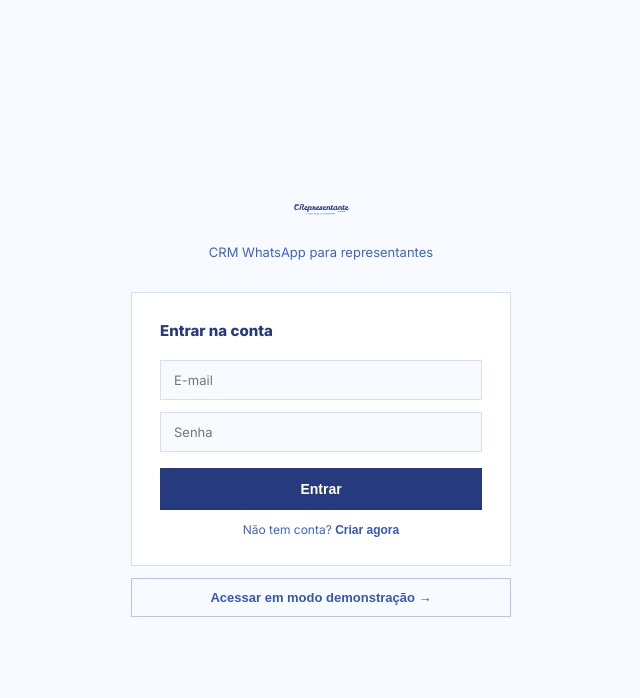
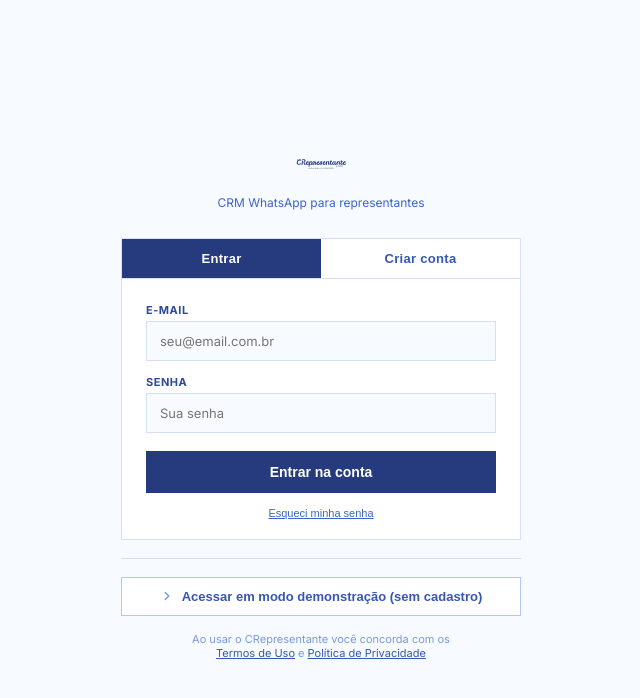
Before and after one commit to Otavio7777/crepresentante, a React (Vite) app: page / in a window 1280 px wide. Shown: the top 698 px of the page, without its empty margins (319-959 px from the left). Built offline with nearby package versions, Linux system fonts and the light colour scheme.

Commit message:
feat: auth com validação de e-mail real, confirmação por link e UX de cadastro completa

```diff
--- a/src/App.jsx
+++ b/src/App.jsx
@@ -9,67 +9,177 @@
 const STATUS_LABEL= { draft:'Rascunho', sent:'Enviado', confirmed:'Confirmado', invoiced:'Faturado', delivered:'Entregue', cancelled:'Cancelado', open:'Aberto', approved:'Aprovado', rejected:'Rejeitado', expired:'Expirado' }
 
 // ─── Auth screens ─────────────────────────────
-function LoginScreen({ onLogin, onDemo }) {
-  const [email, setEmail]   = useState('')
-  const [pw, setPw]         = useState('')
-  const [err, setErr]       = useState('')
+// ─── Email validation ────────────────────────────────────────────────────────
+const isValidEmail = e => /^[a-zA-Z0-9._%+\-]+@[a-zA-Z0-9.\-]+\.[a-zA-Z]{2,}$/.test(e.trim())
+
+function LoginScreen({ onLogin, onSignUp, onDemo }) {
+  const [mode, setMode]       = useState('login') // login | signup | done
+  const [name, setName]       = useState('')
+  const [email, setEmail]     = useState('')
+  const [pw, setPw]           = useState('')
+  const [pw2, setPw2]         = useState('')
+  const [err, setErr]         = useState({})
   const [loading, setLoading] = useState(false)
-  const [mode, setMode]     = useState('login') // login | signup
+
+  const validate = () => {
+    const e = {}
+    if (mode === 'signup' && name.trim().length < 2)
+      e.name = 'Nome deve ter ao menos 2 caracteres'
+    if (!isValidEmail(email))
+      e.email = 'E-mail inválido — use o formato nome@dominio.com'
+    if (pw.length < 6)
+      e.pw = 'Senha deve ter ao menos 6 caracteres'
+    if (mode === 'signup' && pw !== pw2)
+      e.pw2 = 'As senhas não coincidem'
+    return e
+  }
 
   const submit = async () => {
-    setErr(''); setLoading(true)
-    const { error } = mode==='login'
-      ? await onLogin(email, pw)
-      : await onLogin(email, pw, email.split('@')[0])
-    if (error) setErr(error.message)
+    const errs = validate()
+    if (Object.keys(errs).length) { setErr(errs); return }
+    setErr({}); setLoading(true)
+    if (mode === 'login') {
+      const { error } = await onLogin(email.trim(), pw)
+      if (error) setErr({ global: error.message === 'Invalid login credentials' ? 'E-mail ou senha incorretos' : error.message })
+    } else {
+      const { error } = await onSignUp(email.trim(), pw, name.trim())
+      if (error) setErr({ global: error.message })
+      else setMode('done')
+    }
     setLoading(false)
   }
 
+  const Field = ({ id, label, type='text', value, onChange, placeholder, error, onKey }) => (
+    <div style={{ display:'flex', flexDirection:'column', gap:4 }}>
+      <label style={{ fontSize:11, fontWeight:700, color:B[700], textTransform:'uppercase', letterSpacing:.5 }}>{label}</label>
+      <input
+        type={type} value={value} onChange={onChange} placeholder={placeholder}
+        onKeyDown={onKey}
+        style={{
+          padding:'11px 13px',
+          border:`1px solid ${error ? '#fca5a5' : B[200]}`,
+          background: error ? '#fff5f5' : B[50],
+          fontSize:13, color:B[800], outline:'none', fontFamily:'inherit',
+          boxShadow: error ? 'inset 0 0 0 1px #fca5a5' : 'none',
+        }}
+      />
+      {error && <div style={{ fontSize:11, color:'#dc2626', display:'flex', alignItems:'center', gap:4 }}>⚠ {error}</div>}
+    </div>
+  )
+
+  // ── E-mail confirmado ──
+  if (mode === 'done') return (
+    <div style={{ minHeight:'100dvh', background:B[50], display:'flex', alignItems:'center', justifyContent:'center', padding:20 }}>
+      <div style={{ width:'100%', maxWidth:380, textAlign:'center' }}>
+        <div style={{ width:72, height:72, background:B[800], display:'flex', alignItems:'center', justifyContent:'center', margin:'0 auto 24px' }}>
+          <Ic n="mail" s={36} c={B[0]} />
+        </div>
+        <div style={{ fontSize:20, fontWeight:900, color:B[800], marginBottom:10 }}>Confirme seu e-mail</div>
+        <div style={{ fontSize:14, color:B[600], lineHeight:1.7, marginBottom:8 }}>
+          Enviamos um link de confirmação para
+        </div>
+        <div style={{ fontSize:15, fontWeight:800, color:B[800], marginBottom:24 }}>{email}</div>
+        <div style={{ fontSize:12, color:B[500], lineHeight:1.6, background:B[100], border:`1px solid ${B[200]}`, padding:'12px 16px', marginBottom:24 }}>
+          Abra o e-mail e clique no link para ativar sua conta. Verifique também a caixa de spam.
+        </div>
+        <button onClick={()=>setMode('login')} style={{ width:'100%', padding:'12px', background:B[800], color:B[0], border:'none', fontSize:13, fontWeight:700, cursor:'pointer' }}>
+          Já confirmei — entrar
+        </button>
+        <button onClick={()=>{ setMode('signup'); setEmail(''); setPw(''); setPw2(''); setName('') }} style={{ width:'100%', marginTop:8, padding:'10px', background:'none', border:`1px solid ${B[300]}`, color:B[600], fontSize:12, cursor:'pointer' }}>
+          Usar outro e-mail
+        </button>
+      </div>
+    </div>
+  )
+
   return (
     <div style={{ minHeight:'100dvh', background:B[50], display:'flex', alignItems:'center', justifyContent:'center', padding:20 }}>
-      <div style={{ width:'100%', maxWidth:380 }}>
+      <div style={{ width:'100%', maxWidth:400 }}>
+
         {/* Logo */}
-        <div style={{ textAlign:'center', marginBottom:32 }}>
-          <img src="/logo.svg" alt="CRepresentante" style={{ height:48, objectFit:'contain' }}
+        <div style={{ textAlign:'center', marginBottom:28 }}>
+          <img src="/logo.svg" alt="CRepresentante" style={{ height:44, objectFit:'contain' }}
             onError={e=>{e.target.style.display='none'; e.target.nextSibling.style.display='block'}} />
-          <div style={{ display:'none', fontSize:22, fontWeight:900, color:B[800] }}>CRepresentante</div>
-          <div style={{ fontSize:13, color:B[500], marginTop:8 }}>CRM WhatsApp para representantes</div>
+          <div style={{ display:'none', fontSize:20, fontWeight:900, color:B[800] }}>CRepresentante</div>
+          <div style={{ fontSize:12, color:B[500], marginTop:6 }}>CRM WhatsApp para representantes</div>
         </div>
 
-        <div style={{ background:B[0], border:`1px solid ${B[200]}`, padding:28 }}>
-          <div style={{ fontSize:15, fontWeight:800, color:B[800], marginBottom:20 }}>
-            {mode==='login' ? 'Entrar na conta' : 'Criar conta'}
-          </div>
-
-          <div style={{ display:'flex', flexDirection:'column', gap:12 }}>
-            {mode==='signup' && (
-              <input placeholder="Nome completo" style={{ padding:'11px 13px', border:`1px solid ${B[200]}`, background:B[50], fontSize:13, color:B[800], outline:'none', fontFamily:'inherit' }} />
-            )}
-            <input type="email" value={email} onChange={e=>setEmail(e.target.value)} placeholder="E-mail"
-              style={{ padding:'11px 13px', border:`1px solid ${B[200]}`, background:B[50], fontSize:13, color:B[800], outline:'none', fontFamily:'inherit' }} />
-            <input type="password" value={pw} onChange={e=>setPw(e.target.value)} placeholder="Senha"
-              onKeyDown={e=>e.key==='Enter'&&submit()}
-              style={{ padding:'11px 13px', border:`1px solid ${B[200]}`, background:B[50], fontSize:13, color:B[800], outline:'none', fontFamily:'inherit' }} />
-
-            {err && <div style={{ fontSize:12, color:'#dc2626', background:'#fef2f2', padding:'8px 12px' }}>{err}</div>}
-
-            <button onClick={submit} disabled={loading} style={{ padding:'13px', background:B[800], color:B[0], border:'none', fontSize:14, fontWeight:800, cursor:'pointer', marginTop:4 }}>
-              {loading ? 'Aguarde...' : mode==='login' ? 'Entrar' : 'Criar conta'}
-            </button>
-
-            <div style={{ textAlign:'center', fontSize:12, color:B[500] }}>
-              {mode==='login' ? 'Não tem conta?' : 'Já tem conta?'}
-              {' '}<button onClick={()=>setMode(m=>m==='login'?'signup':'login')} style={{ background:'none', border:'none', color:B[600], fontWeight:700, cursor:'pointer', fontSize:12 }}>
-                {mode==='login' ? 'Criar agora' : 'Entrar'}
-              </button>
-            </div>
-          </div>
+        {/* Tab switcher */}
+        <div style={{ display:'flex', marginBottom:0, border:`1px solid ${B[200]}`, background:B[0] }}>
+          {[['login','Entrar'],['signup','Criar conta']].map(([id,lbl])=>(
+            <button key={id} onClick={()=>{ setMode(id); setErr({}) }} style={{
+              flex:1, padding:'12px', background:mode===id?B[800]:B[0],
+              color:mode===id?B[0]:B[600], border:'none', cursor:'pointer',
+              fontSize:13, fontWeight:700, letterSpacing:.3,
+            }}>{lbl}</button>
+          ))}
         </div>
 
-        <button onClick={onDemo} style={{ width:'100%', marginTop:12, padding:'11px', background:'none', border:`1px solid ${B[300]}`, color:B[600], fontSize:13, fontWeight:600, cursor:'pointer' }}>
-          Acessar em modo demonstração →
+        <div style={{ background:B[0], border:`1px solid ${B[200]}`, borderTop:'none', padding:'24px 24px 20px', display:'flex', flexDirection:'column', gap:14 }}>
+
+          {err.global && (
+            <div style={{ fontSize:12, color:'#dc2626', background:'#fef2f2', border:'1px solid #fca5a5', padding:'10px 14px', display:'flex', gap:8, alignItems:'center' }}>
+              <span style={{ fontSize:14 }}>⚠</span> {err.global}
+            </div>
+          )}
+
+          {mode === 'signup' && (
+            <Field label="Nome completo" value={name} onChange={e=>setName(e.target.value)} placeholder="Ex: Carlos Souza" error={err.name} />
+          )}
+
+          <Field label="E-mail" type="email" value={email} onChange={e=>{setEmail(e.target.value);setErr(v=>({...v,email:undefined}))}} placeholder="seu@email.com.br" error={err.email} />
+
+          {email && !isValidEmail(email) && (
+            <div style={{ fontSize:11, color:B[500], marginTop:-10, background:B[100], padding:'6px 10px', borderLeft:`2px solid ${B[400]}` }}>
+              Formato: nome@empresa.com.br
+            </div>
+          )}
+
+          <Field label="Senha" type="password" value={pw} onChange={e=>setPw(e.target.value)} placeholder={mode==='signup'?'Mínimo 6 caracteres':'Sua senha'} error={err.pw}
+            onKey={mode==='login'?e=>e.key==='Enter'&&submit():undefined} />
+
+          {mode === 'signup' && (
+            <Field label="Confirmar senha" type="password" value={pw2} onChange={e=>setPw2(e.target.value)} placeholder="Repita a senha" error={err.pw2}
+              onKey={e=>e.key==='Enter'&&submit()} />
+          )}
+
+          {mode === 'signup' && (
+            <div style={{ fontSize:11, color:B[500], background:B[50], border:`1px solid ${B[150]}`, padding:'8px 12px', lineHeight:1.6 }}>
+              Ao criar a conta você receberá um e-mail de confirmação. O link expira em 24h.
+            </div>
+          )}
+
+          <button onClick={submit} disabled={loading} style={{
+            padding:'13px', background: loading ? B[400] : B[800], color:B[0],
+            border:'none', fontSize:14, fontWeight:800, cursor: loading ? 'default' : 'pointer',
+            marginTop:4, display:'flex', alignItems:'center', justifyContent:'center', gap:8,
+            opacity: loading ? .8 : 1,
+          }}>
+            {loading
+              ? <><span style={{ width:16, height:16, border:`2px solid rgba(255,255,255,0.4)`, borderTop:`2px solid ${B[0]}`, borderRadius:'50%', animation:'spin 1s linear infinite', display:'inline-block' }} /> Aguarde...</>
+              : mode==='login' ? 'Entrar na conta' : 'Criar conta grátis'
+            }
+          </button>
+
+          {mode === 'login' && (
+            <button style={{ background:'none', border:'none', color:B[500], fontSize:11, cursor:'pointer', textDecoration:'underline', padding:0 }}>
+              Esqueci minha senha
+            </button>
+          )}
+        </div>
+
+        <div style={{ height:1, background:B[200], margin:'18px 0' }} />
+
+        <button onClick={onDemo} style={{ width:'100%', padding:'11px', background:B[0], border:`1px solid ${B[300]}`, color:B[600], fontSize:13, fontWeight:600, cursor:'pointer', display:'flex', alignItems:'center', justifyContent:'center', gap:8 }}>
+          <Ic n="chevR" s={14} c={B[400]} /> Acessar em modo demonstração (sem cadastro)
         </button>
+
+        <div style={{ textAlign:'center', fontSize:11, color:B[400], marginTop:16 }}>
+          Ao usar o CRepresentante você concorda com os<br/>
+          <span style={{ color:B[600], cursor:'pointer', textDecoration:'underline' }}>Termos de Uso</span> e <span style={{ color:B[600], cursor:'pointer', textDecoration:'underline' }}>Política de Privacidade</span>
+        </div>
       </div>
+      <style>{`@keyframes spin { to { transform: rotate(360deg) } }`}</style>
     </div>
   )
 }
@@ -1132,10 +1242,8 @@
 
   if (!authenticated) return (
     <LoginScreen
-      onLogin={async (email, pw) => {
-        const r = await signIn(email, pw)
-        return r
-      }}
+      onLogin={signIn}
+      onSignUp={signUp}
       onDemo={() => setDemo(true)}
     />
   )
```
Also changed, not shown: 1 other file (tests, documents, lock files or other folders).
